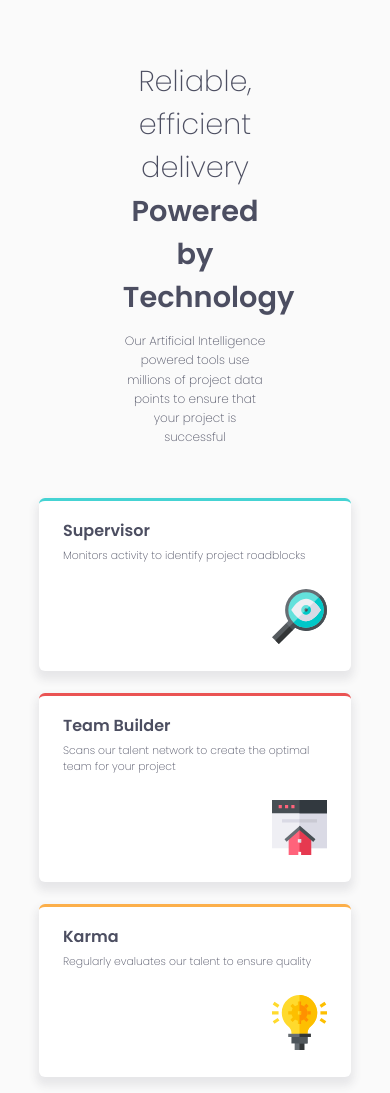
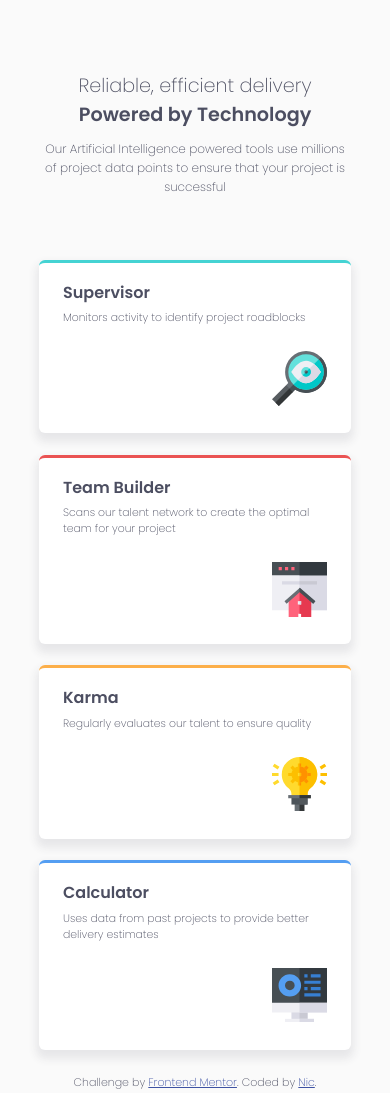
Before and after one commit to nicm42/four-car-feature-section, a website: page index.html in a window 390 px wide. Shown: the top 1093 px of the page. Drawn offline with Linux system fonts and the light colour scheme.

Commit message:
Done breakpoints for the header

```diff
--- a/_mixins.scss
+++ b/_mixins.scss
@@ -1,4 +1,4 @@
-$breakpoints-up: ("small": "376px", "medium": "500px", "large": "900px", "extra-large": "1200px");
+$breakpoints-up: ("small": "376px", "medium": "900px", "large": "1200px");
 
 @mixin breakpoint-up($size) {
   @media (min-width: map-get($breakpoints-up, $size)) {
--- a/src/_cards.scss
+++ b/src/_cards.scss
@@ -2,7 +2,7 @@
   padding-top: .3em;
   margin-bottom: 2em;
 
-  @include breakpoint-up(large){
+  @include breakpoint-up(medium){
     display: grid;
     grid-template-rows: repeat(4, 1fr);
     grid-template-columns: repeat(3, 1fr);
@@ -22,7 +22,7 @@
   background-color: white;
   box-shadow: 0 0.5em 0.75em 0.25em lighten($greyishBlue, 25);
 
-  @include breakpoint-up(large){
+  @include breakpoint-up(medium){
     height: 100%;
   }
 
@@ -49,7 +49,7 @@
 #card__supervisor {
   border-top: 3px solid $cyan;
 
-  @include breakpoint-up(large){
+  @include breakpoint-up(medium){
     grid-row: 2 / span 2;
   }
 
@@ -58,7 +58,7 @@
 #card__team-builder {
   border-top: 3px solid $red;
 
-  @include breakpoint-up(large){
+  @include breakpoint-up(medium){
     grid-row: 1 / span 2;
     grid-column-start: 2;
   }
@@ -68,7 +68,7 @@
 #card__karma {
   border-top: 3px solid $orange;
 
-  @include breakpoint-up(large){
+  @include breakpoint-up(medium){
     grid-row: 3 / span 2;
     grid-column-start: 2;
   }
@@ -78,7 +78,7 @@
 #card__calculator {
   border-top: 3px solid $blue;
 
-  @include breakpoint-up(large){
+  @include breakpoint-up(medium){
     grid-row: 2 / span 2;
     grid-column-start: 3;
   }
--- a/src/_header.scss
+++ b/src/_header.scss
@@ -1,29 +1,31 @@
 header {
   margin-top: 6em;
   margin-bottom: 5em;
+  margin-left: auto;
+  margin-right: auto;
+  max-width: 40rem;
   text-align: center;
 
-  @include breakpoint-up(small){
+  @include breakpoint-up(large){
     margin-top: 5em;
     margin-bottom: 4em;
-    width: 57%;
-    margin-left: auto;
-    margin-right: auto;
   }
 }
 
 .header__subheader {
   font-weight: 300;
   font-size: 1.2rem;
-  @include breakpoint-up(small){
+
+  @include breakpoint-up(large){
     font-size: 2.4em;
   }
 }
 
 .header__title {
   font-weight: 600;
-  font-size: 1.3rem;
-  @include breakpoint-up(small){
+  font-size: 1.2rem;
+
+  @include breakpoint-up(large){
     font-size: 2.4em;
   }
 }
@@ -32,7 +34,8 @@ header {
   margin-top: 0.75em;
   text-align: center;
   line-height: 1.6;
-  @include breakpoint-up(small){
+
+  @include breakpoint-up(medium){
     margin-top: 1em;
   }
 }
```
Also changed, not shown: styles.css, 1 other file.
